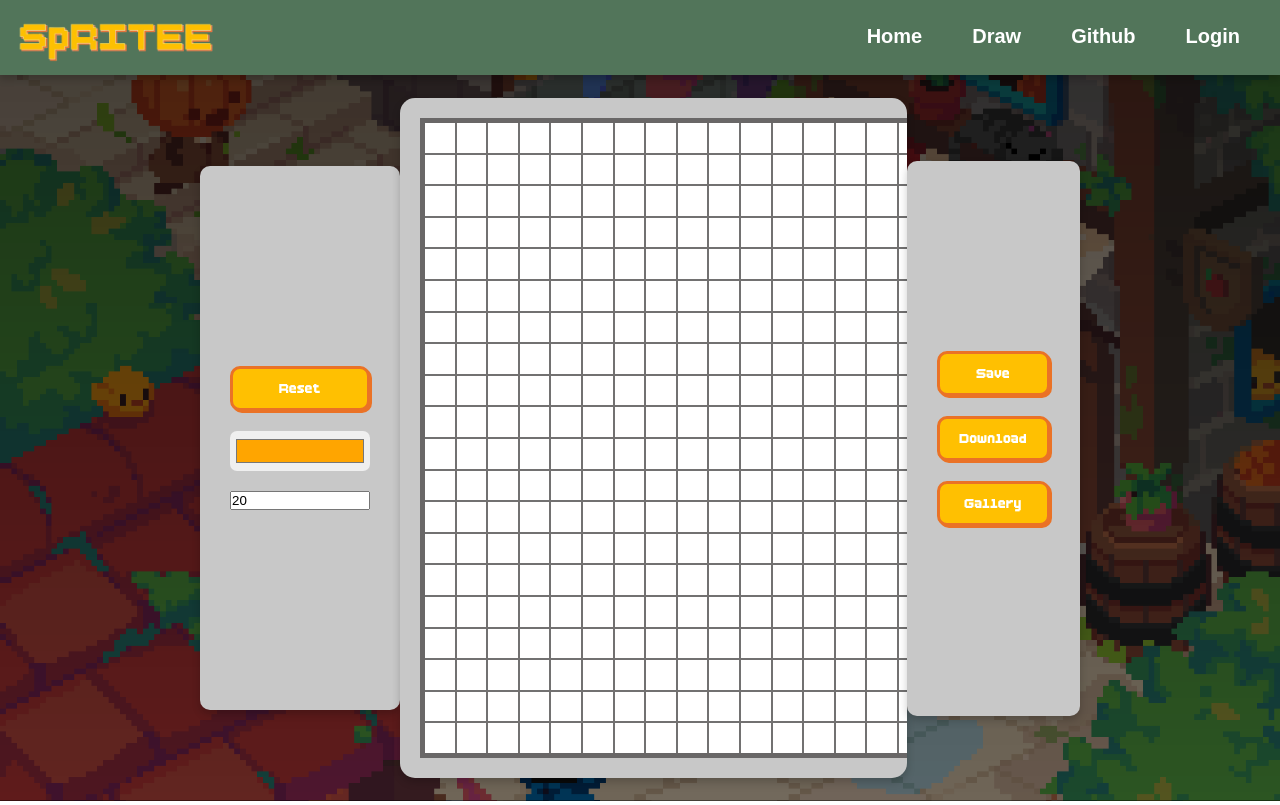
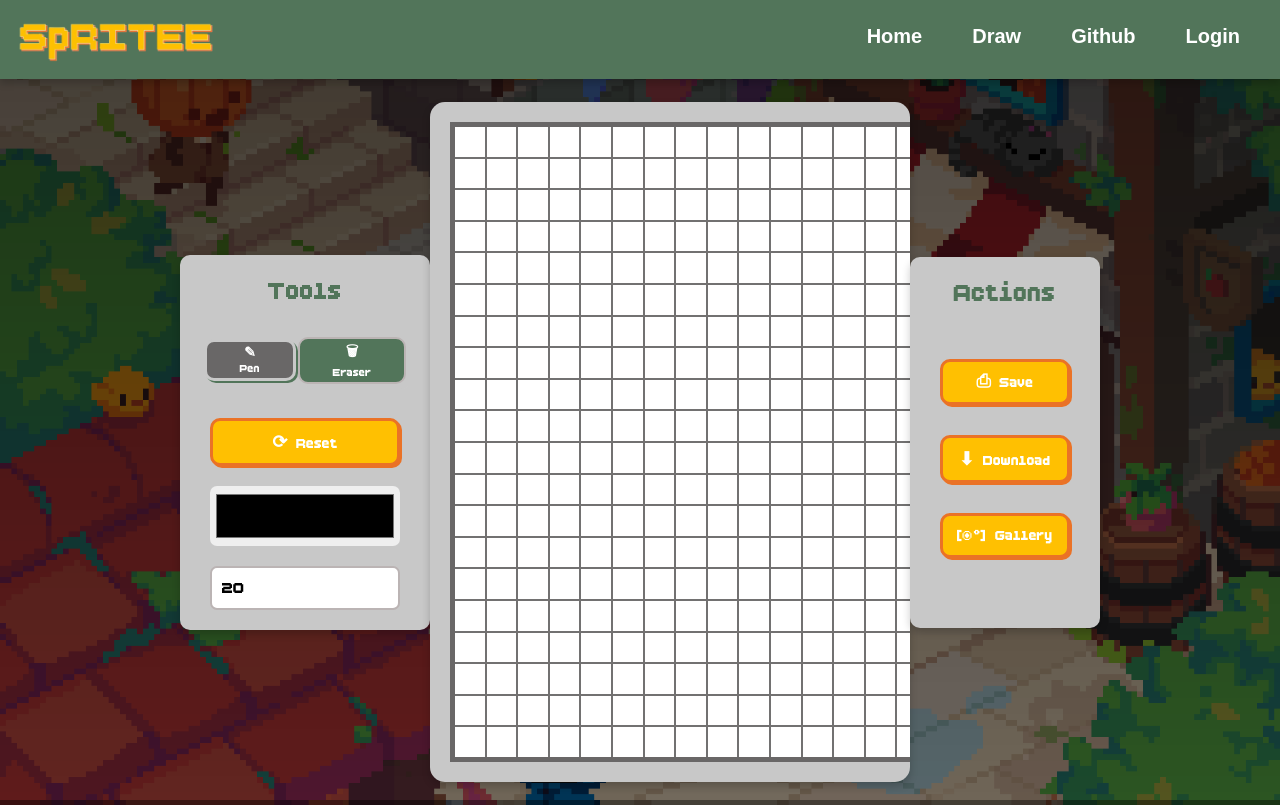
Before and after one commit to NighterFlex/Spritee, a PHP site: page /draw.html in a window 1280 px wide. Run offline with PHP 8.4, Linux system fonts and the light colour scheme.

Commit message:
fixed tools and actions panel
added emotes
added pencil and eraser

```diff
--- a/draw.css
+++ b/draw.css
@@ -147,47 +147,17 @@ body{
         /* background-color: #76b6cb; */
         /* margin-bottom: 200px; */
         /* padding: 20px; */
-        padding: 3px 200px;
+        padding: 3px 180px;
         margin: 20px auto;
         align-items: center;
         /* position: relative; */
     }
 
-    .actions{
-        width: 200px;
-        padding: 190px 30px;
-        background-color: rgb(200, 200, 200);
-        box-shadow: 0 4px 8px rgba(0, 0, 0, 0.2);
-        border-radius: 10px;
-        margin: 0px;
-        height: fit-content;
-        display: flex;
-        flex-direction: column;
-        gap: 20px;
-
-    }
-
-.options{
-        width: 200px;
-        padding: 200px 30px ;
-        background-color: rgb(200, 200, 200);
-        box-shadow: 0 4px 8px rgba(0, 0, 0, 0.2);
-        border-radius: 10px;
-        height: fit-content;
-        margin: 0px;
-        /* margin-bottom: 20px; */
-        display: flex;
-        justify-content: center;
-        /* align-items: center; */
-        gap: 20px;
-        flex-direction: column;
-
-    }
 
     .btn{
         font-family: 'PixelFont', sans-serif;
         font-weight: bold;
-        padding: 10px 20px;
+        padding: 10px 10px;
         font-size: 18px;
         border: none;
         cursor: pointer;
@@ -205,11 +175,19 @@ body{
 
     .color-picker{
         width: 100%;
-        height: 40px;
+        height: 60px;
         border: none;
         cursor: pointer;
         padding: 4px;
         border-radius: 7px;
+    }
+    .size{
+        font-family: "PixelFont", sans-serif;;
+        width: 100%;
+        padding: 10px;
+        font-size: 20px;
+        border-radius: 7px;
+        border: 2px solid rgb(187, 180, 180);
     }
 
     .container{
@@ -245,6 +223,84 @@ body{
         padding:20px;
         box-shadow: 0 4px 8px rgba(0, 0, 0, 0.2);
         border-radius: 15px;
+    }
+
+.tools{
+        width: 250px;
+        padding: 20px 30px ;
+        background-color: rgb(200, 200, 200);
+        box-shadow: 0 4px 8px rgba(0, 0, 0, 0.2);
+        border-radius: 10px;
+        height: fit-content;
+        margin: 0px;
+        /* margin-bottom: 20px; */
+        display: flex;
+        justify-content: center;
+        /* align-items: center; */
+        gap: 20px;
+        flex-direction: column;
+
+    }
+
+    #tools-heading{
+        font-family: "PixelFont", sans-serif;
+        color: rgb(82, 117, 90);
+        text-align: center;
+    }
+
+    .tool-btn{
+        font-family: 'PixelFont', sans-serif;
+        font-weight: bold;
+        padding: 2px 33px;
+        font-size: 14px;
+        border: none;
+        cursor: pointer;
+        border-radius: 10px;
+        border: 2px solid rgb(187, 180, 180);
+        box-shadow: 5px 5px rgb(200, 200, 200);
+        background-color: rgb(82, 117, 90);
+
+        color: white;
+    }
+    .tool-btn:hover {
+
+        border: 3px solid rgb(200, 200, 200);
+        box-shadow: 2px 2px rgb(82, 117, 90);
+    }
+    .tool-btn.active{
+        border: 3px solid rgb(200, 200, 200);
+        box-shadow: 2px 2px rgb(82, 117, 90);
+        background-color: rgb(105, 103, 103);
+    }
+    .tools-grid{
+        display: grid;
+        grid-template-columns: 1fr 1fr;
+        gap: 2px;
+        align-items: center;
+        padding: 10px;
+        justify-content: center;
+        margin-bottom: 4px;
+    }
 
 
+.actions{
+        width: 250px;
+        padding: 20px 30px;
+        background-color: rgb(200, 200, 200);
+        box-shadow: 0 4px 8px rgba(0, 0, 0, 0.2);
+        border-radius: 10px;
+        margin: 0px;
+        height: fit-content;
+        display: flex;
+        flex-direction: column;
+        gap: 30px;
+        padding-bottom: 70px;
+
     }
+
+    #actions-heading{
+        font-family: "PixelFont", sans-serif;
+        color: rgb(82, 117, 90);
+        text-align: center;
+        padding-bottom: 20px;
+    }
--- a/draw.html
+++ b/draw.html
@@ -9,7 +9,7 @@
 </head>
 <body>
     <div class="navbar">
-    <img src="images/image.png" alt="logo" class="logo">
+    <a href="index.html"><img src="images/image.png" alt="logo" class="logo">  </a>
         <nav>
             <ul class="nav">
                 <a href="index.html"><li>Home</li></a>
@@ -22,9 +22,14 @@
 
 
     <div class="panel">
-        <div class="options">
-            <button id="reset-btn" class="btn">Reset</button>
-            <input type="color" value="#ffa500" class="color-picker">
+        <div class="tools">
+            <h1 id="tools-heading">Tools</h1>
+            <div class="tools-grid">
+                <button id="pen-btn" class="tool-btn active">✎ Pen</button>
+                <button id="eraser-btn" class="tool-btn">🗑 Eraser</button>
+            </div>
+            <button id="reset-btn" class="btn">⟳ Reset</button>
+            <input type="color" value="#fffff" class="color-picker">
             <input type="number" value="20" class="size">
         </div>
     <div class="container-panel">
@@ -34,12 +39,14 @@
         </div>
     </div>
 
+        <div class="actions">
+            <h1 id="actions-heading">Actions</h1>
+            <button class="btn" id="save-btn">⎙ Save</button>
+            <button class="btn" id="download-btn">⬇ Download</button>
+            <button class="btn">[◉°] Gallery</button>
+        </div>
 
-        <div class="actions">
-            <button class="btn" id="save-btn">Save</button>
-            <button class="btn" id="download-btn">Download</button>
-            <button class="btn">Gallery</button>
-        </div>
+
     </div>
 
 
--- a/index.html
+++ b/index.html
@@ -8,7 +8,7 @@
 </head>
 <body>
     <div class="navbar">
-    <img src="images/image.png" alt="logo" class="logo">
+    <a href="index.html"><img src="images/image.png" alt="logo" class="logo">  </a>
     <img id="menubar" src="images/menubar.png" alt="">
         <div class="navback">
             <img id="crossicon" src="images/cross.png" alt="">
```
